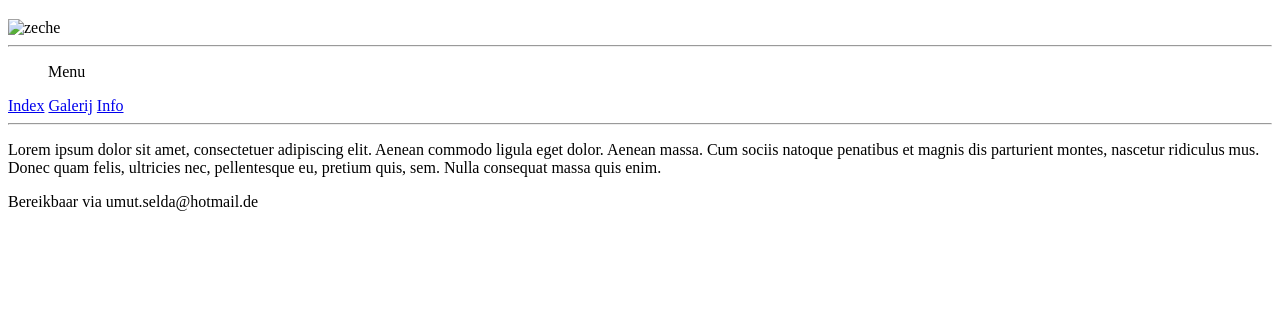
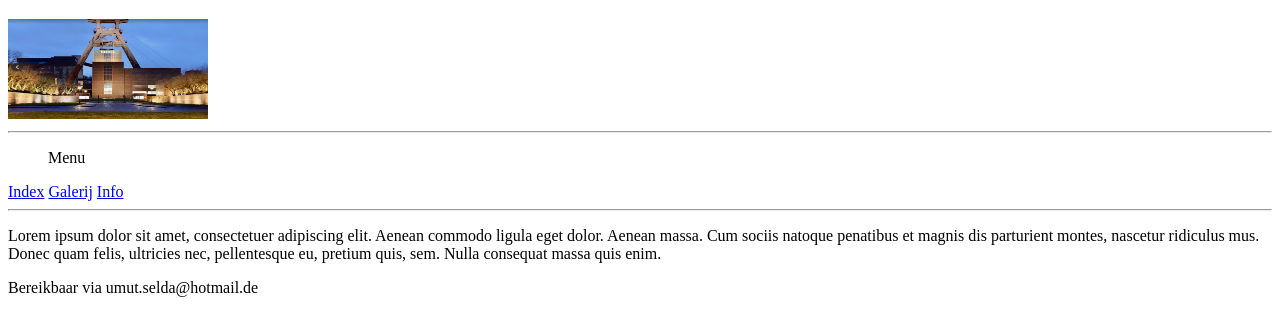
Before and after one commit to umutdemir1/attractie, a plain HTML site: page attractie.html in a window 1280 px wide. Shown: the part 61-396 px from the top of the page. Drawn offline with Linux system fonts and the light colour scheme.

Commit message:
Update attractie.html

```diff
--- a/attractie.html
+++ b/attractie.html
@@ -7,7 +7,7 @@
 <body>
 <header><h1>Mijn attractie</h1></header>
 <div>
-    <img src="afbeeldingen/zeche zollverein.png" width="200" height="100" alt="zeche">
+    <img src="zeche zollverein.png" width="200" height="100" alt="zeche">
     <hr>
     <menu type="toolbar">Menu</menu>
 <nav>
```
